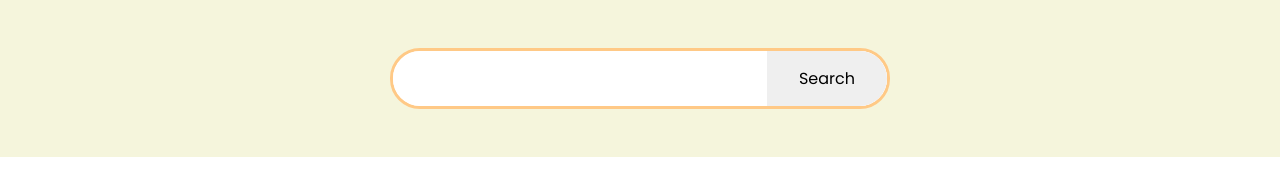
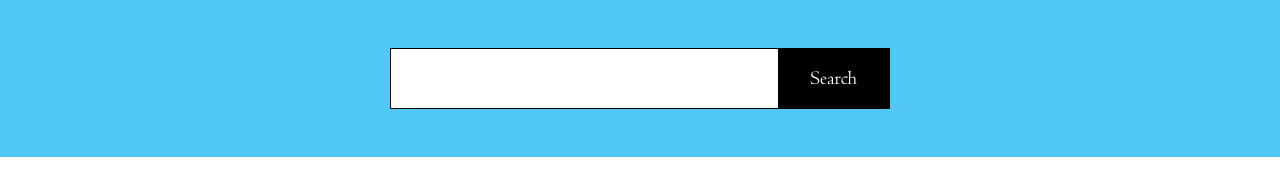
Before and after one commit to usa3amustafa/search-skyph, a plain HTML site: page index.html in a window 1280 px wide. Drawn offline with Linux system fonts and the light colour scheme.

Commit message:
first commit

```diff
--- a/style.css
+++ b/style.css
@@ -1,3 +1,8 @@
+@font-face {
+  font-family: 'centaur';
+  src: url('./fonts/CENTAUR.TTF');
+}
+
 * {
   margin: 0;
   padding: 0;
@@ -5,7 +10,7 @@
 }
 
 body {
-  font-family: 'Poppins', sans-serif;
+  font-family: 'centaur';
 }
 
 img {
@@ -19,7 +24,7 @@ img {
 }
 
 .search {
-  background-color: beige;
+  background-color: #50c7f4;
   z-index: 10;
 }
 
@@ -38,36 +43,34 @@ img {
 
   position: relative;
   background-color: #fff;
-  border-radius: 30px;
-  border: 3px solid rgb(255, 201, 134);
+  border: 1px solid rgba(0, 0, 0, 1);
 }
 
 .search-input {
   width: 100%;
-  font-size: 1.25rem;
+  font-size: 1.5rem;
   border: none;
   outline: none;
   padding: 1rem;
-  border-radius: 30px;
+  font-family: 'centaur';
 }
 
 .search-btn {
+  background-color: rgba(0, 0, 0, 1);
+  color: #fff;
   text-transform: capitalize;
   cursor: pointer;
   height: 100%;
   padding: 0 2rem;
-  font-family: 'Poppins', sans-serif;
+  font-family: 'centaur';
   border: none;
-  border-top-right-radius: 30px;
-  border-bottom-right-radius: 30px;
-  font-size: 1rem;
+  font-size: 1.25rem;
   position: absolute;
   right: 0;
   top: 0;
 }
 
 .suggestions-container {
-  background: beige;
   height: 0px;
   overflow: hidden;
 
@@ -79,11 +82,11 @@ img {
 }
 
 .suggestions-title {
-  font-size: 0.75rem;
+  font-size: 0.9rem;
   font-weight: 500;
   letter-spacing: 2px;
   text-transform: uppercase;
-  color: #aaa;
+  color: #fff;
   text-align: center;
   margin: 2rem;
 }
@@ -103,7 +106,7 @@ img {
   justify-content: center;
   align-items: center;
 
-  font-size: 1rem;
+  font-size: 1.25rem;
   font-weight: 500;
   color: #fefefe;
 
```
Also changed, not shown: fonts/CENTAUR.TTF (added).
